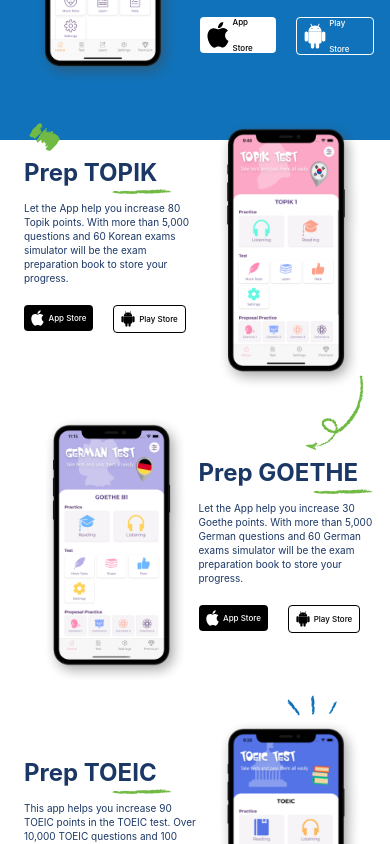
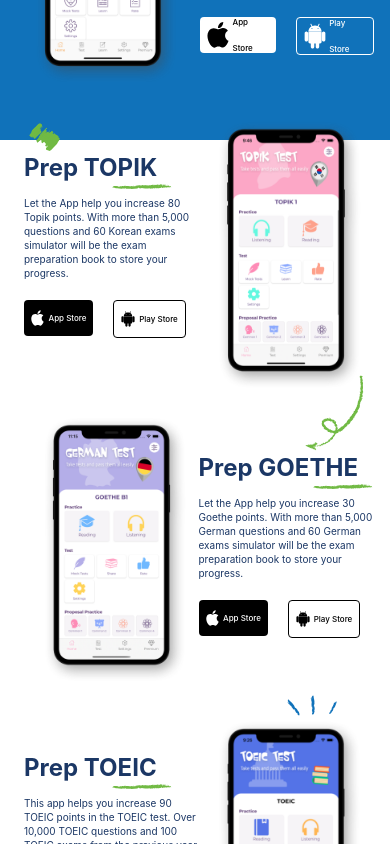
Before and after one commit to NPG-ThaoVo/StarNest, a React (Create React App) app: page / in a window 390 px wide. Shown: the part 1119-1963 px from the top of the page. Built offline with nearby package versions, Linux system fonts and the light colour scheme; a web font is replaced by a local one.

Commit message:
button height

```diff
--- a/src/components/home/japan-app/index.module.css
+++ b/src/components/home/japan-app/index.module.css
@@ -350,8 +350,4 @@
     .right {
         padding-left: 0px;
     }
-
-    .wrap-phone {
-        width: 80%;
-    }
 }
--- a/src/components/home/other-app/index.module.css
+++ b/src/components/home/other-app/index.module.css
@@ -117,7 +117,7 @@
 
 .button1 {
     border-radius: 8px;
-    height: 40px;
+    height: 60px;
     background-color: #000;
     display: flex;
     align-items: center;
@@ -137,7 +137,7 @@
 
 .button2 {
     border-radius: 8px;
-    height: 40px;
+    height: 60px;
     background-color: transparent;
     display: flex;
     align-items: center;
@@ -290,7 +290,7 @@
     }
 
     .button1 {
-        height: 16px;
+        height: 26px;
         padding: 5px 7px;
         /* margin-right: 20px; */
         border-radius: 4px;
@@ -301,7 +301,7 @@
     }
 
     .button2 {
-        height: 16px;
+        height: 26px;
         padding: 5px 7px;
         border-radius: 4px;
     }
```
